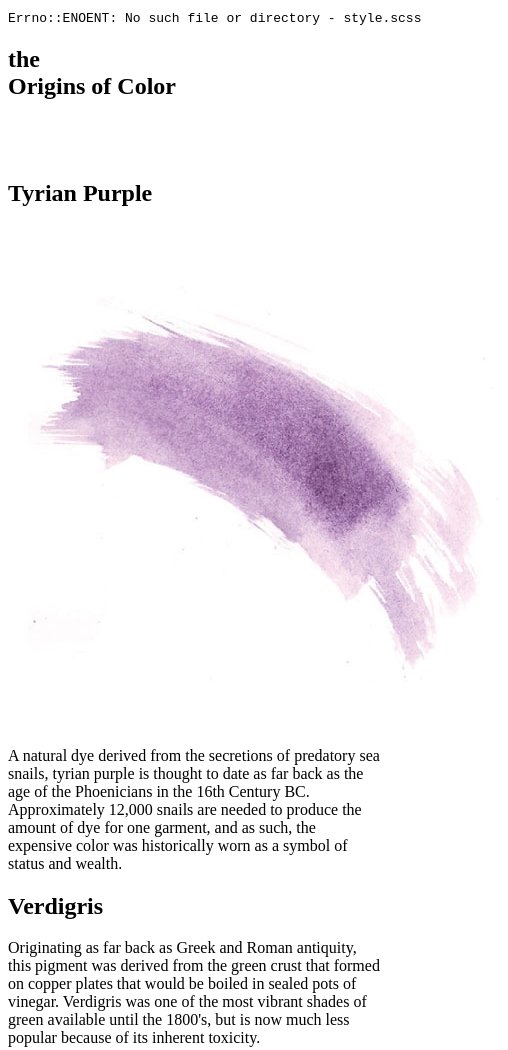
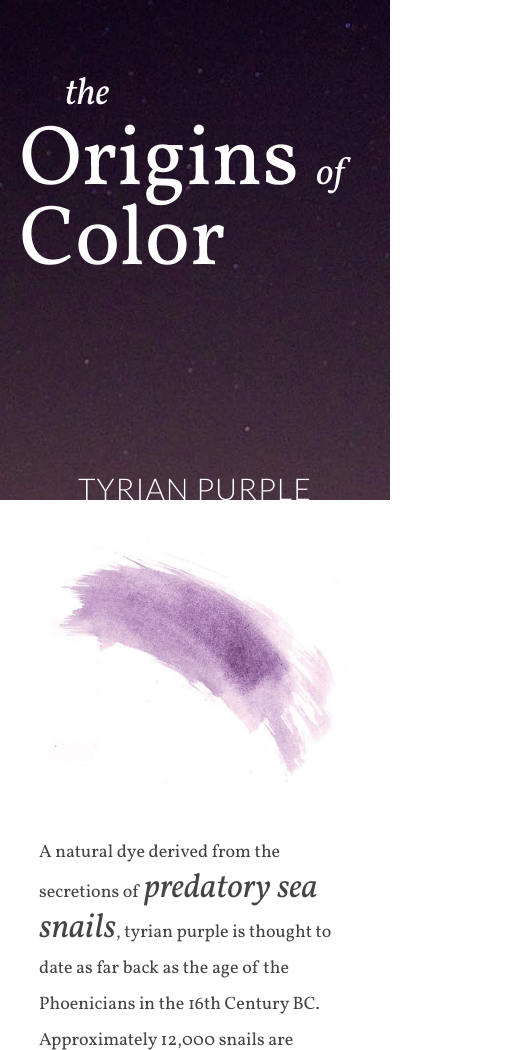
Before and after one commit to ahoef/parallax-basics, a plain HTML site: page demo-site/index.html in a window 390 px wide. Shown: the top 1050 px of the page, 508 px wide, since content can reach past the window. Drawn offline with Linux system fonts and the light colour scheme.

Commit message:
fix sass bug

```diff
--- a/demo-site/css/style.css
+++ b/demo-site/css/style.css
@@ -1,22 +1,245 @@
-/*
-Errno::ENOENT: No such file or directory - style.scss
+.clearfix:after {
+  visibility: hidden;
+  display: block;
+  font-size: 0;
+  content: " ";
+  clear: both;
+  height: 0;
+}
 
-Backtrace:
-/usr/local/rvm/gems/ruby-1.9.3-p194/gems/sass-3.2.14/lib/sass/plugin/compiler.rb:360:in `read'
-/usr/local/rvm/gems/ruby-1.9.3-p194/gems/sass-3.2.14/lib/sass/plugin/compiler.rb:360:in `update_stylesheet'
-/usr/local/rvm/gems/ruby-1.9.3-p194/gems/sass-3.2.14/lib/sass/plugin/compiler.rb:203:in `block in update_stylesheets'
-/usr/local/rvm/gems/ruby-1.9.3-p194/gems/sass-3.2.14/lib/sass/plugin/compiler.rb:201:in `each'
-/usr/local/rvm/gems/ruby-1.9.3-p194/gems/sass-3.2.14/lib/sass/plugin/compiler.rb:201:in `update_stylesheets'
-/usr/local/rvm/gems/ruby-1.9.3-p194/gems/sass-3.2.14/lib/sass/plugin/compiler.rb:283:in `block in watch'
-/usr/local/rvm/gems/ruby-1.9.3-p194/gems/sass-3.2.14/vendor/listen/lib/listen/multi_listener.rb:108:in `call'
-/usr/local/rvm/gems/ruby-1.9.3-p194/gems/sass-3.2.14/vendor/listen/lib/listen/multi_listener.rb:108:in `on_change'
-/usr/local/rvm/gems/ruby-1.9.3-p194/gems/sass-3.2.14/vendor/listen/lib/listen/multi_listener.rb:117:in `block in initialize_adapter'
-/usr/local/rvm/gems/ruby-1.9.3-p194/gems/sass-3.2.14/vendor/listen/lib/listen/adapter.rb:198:in `call'
-/usr/local/rvm/gems/ruby-1.9.3-p194/gems/sass-3.2.14/vendor/listen/lib/listen/adapter.rb:198:in `report_changes'
-/usr/local/rvm/gems/ruby-1.9.3-p194/gems/sass-3.2.14/vendor/listen/lib/listen/adapter.rb:210:in `poll_changed_dirs'
-/usr/local/rvm/gems/ruby-1.9.3-p194/gems/sass-3.2.14/vendor/listen/lib/listen/adapters/darwin.rb:38:in `block in start'
-*/
-body:before {
-  white-space: pre;
-  font-family: monospace;
-  content: "Errno::ENOENT: No such file or directory - style.scss"; }
+*,
+*:before,
+*:after {
+  -webkit-box-sizing: border-box;
+  -moz-box-sizing: border-box;
+  box-sizing: border-box;
+}
+
+* {
+  margin: 0;
+  padding: 0;
+}
+
+body {
+  font-family: 'Vollkorn', serif;
+  color: #444444;
+}
+
+a {
+  color: #ffffff;
+}
+
+h1 {
+  font-size: 100px;
+  font-weight: 400;
+  line-height: 65px;
+  text-align: left;
+}
+
+h2 {
+  color: #fff;
+  font-size: 60px;
+  text-transform: uppercase;
+  font-family: 'Lato', sans-serif;
+  font-weight: 300;
+  letter-spacing: 1px;
+  text-align: right;
+  margin-right: 5%;
+  padding-top: 641px;
+}
+
+p {
+  font-size: 20px;
+  line-height: 40px;
+}
+
+.text-callout {
+  font-style: italic;
+  font-size: 38px;
+}
+
+.slide-odd {
+  background-attachment: fixed;
+  -webkit-background-size: cover;
+  background-size: cover;
+  z-index: 1;
+  height: 700px;
+}
+
+.slide-even {
+  z-index: 2;
+  background-color: #ffffff;
+  text-align: center;
+}
+
+.text {
+  width: 56%;
+  display: inline-block;
+  vertical-align: top;
+  margin: 0 auto;
+  padding: 10% 5%;
+}
+
+.color-splash {
+  width: 36%;
+  display: inline-block;
+  margin: 0 auto;
+}
+
+.color-splash img {
+  width: 100%;
+  text-align: center;
+}
+
+#slide-1 {
+  background-image: url(../images/demo-site-photos/royal-purple.jpg);
+  height: 900px;
+}
+#slide-1 header {
+  position: absolute;
+  top: 5%;
+  left: 5%;
+  color: #ffffff;
+  text-align: center;
+}
+#slide-1 header .small {
+  font-size: 50px;
+  font-style: italic;
+  padding-right: 20px;
+}
+#slide-1 header .small:first-child {
+  padding-left: 60px;
+}
+#slide-1 header .arrow {
+  background-color: rgba(255, 255, 255, 0.1);
+  border-radius: 100%;
+  width: 100px;
+  height: 100px;
+  position: relative;
+  margin: 0 auto;
+  margin-top: 100px;
+}
+#slide-1 header .arrow img {
+  position: absolute;
+  left: 17px;
+  top: 35px;
+}
+#slide-1 h2 {
+  padding-top: 841px;
+}
+
+#slide-3 {
+  background-image: url(../images/demo-site-photos/verdigris.jpg);
+}
+
+#slide-5 {
+  background-image: url(../images/demo-site-photos/ochre.jpg);
+}
+
+#slide-7 {
+  background-image: url(../images/demo-site-photos/kohl.jpg);
+}
+
+#slide-9 {
+  background-image: url(../images/demo-site-photos/magenta.jpg);
+}
+
+#slide-11 {
+  background-image: url(../images/demo-site-photos/emerald.jpg);
+}
+
+#slide-13 {
+  background-image: url(../images/demo-site-photos/cinnibar.jpg);
+}
+
+#slide-15 {
+  background-image: url(../images/demo-site-photos/brown.jpg);
+}
+
+#slide-17 {
+  background-image: url(../images/demo-site-photos/prussian-blue.jpg);
+}
+
+#slide-19 {
+  background-image: url(../images/demo-site-photos/deep-champagne.jpg);
+}
+
+footer {
+  font-size: 16px;
+  background-color: #444444;
+  padding: 40px;
+  text-align: center;
+  color: white;
+  line-height: 30px;
+}
+
+footer a:hover {
+  color: #8BC9BE;
+}
+
+@media (max-width: 1060px) {
+  .text {
+    padding: 8% 5%; } }
+@media (max-width: 950px) {
+  .text p {
+    font-size: 18px;
+    line-height: 36px; }
+
+  .text-callout {
+    font-size: 34px; } }
+@media (max-width: 725px) {
+  .text, .color-splash {
+    display: block;
+    width: 80%; }
+
+  .text {
+    padding: 5% 5%;
+    text-align: left;
+    width: 80%; }
+
+  #slide-1 header h1 {
+    font-size: 85px;
+    line-height: 50px; }
+
+  #slide-1 header .small {
+    font-size: 38px;
+    font-style: italic;
+    padding-right: 15px; }
+    #slide-1 header .small:first-child {
+      padding-left: 45px; } }
+@media (max-width: 585px) {
+  .slide-odd {
+    height: 300px;
+    background-attachment: scroll;
+    background-size: 200% auto; }
+
+  #slide-1 {
+    height: 500px;
+    background-attachment: scroll;
+    background-size: 350% auto; }
+
+  #slide-1 .arrow {
+    display: none; }
+
+  #slide-1 header h1 {
+    line-height: 80px; }
+
+  #slide-1 header .small {
+    line-height: 50px;
+    font-size: 38px;
+    font-style: italic;
+    padding-right: 15px; }
+    #slide-1 header .small:first-child {
+      padding-left: 45px; }
+
+  #slide-1 h2 {
+    padding-top: 470px; }
+
+  h2 {
+    font-size: 30px;
+    padding-top: 270px;
+    margin-right: 0;
+    text-align: center; }
+
+  .text {
+    padding: 4% 0%; } }
```
